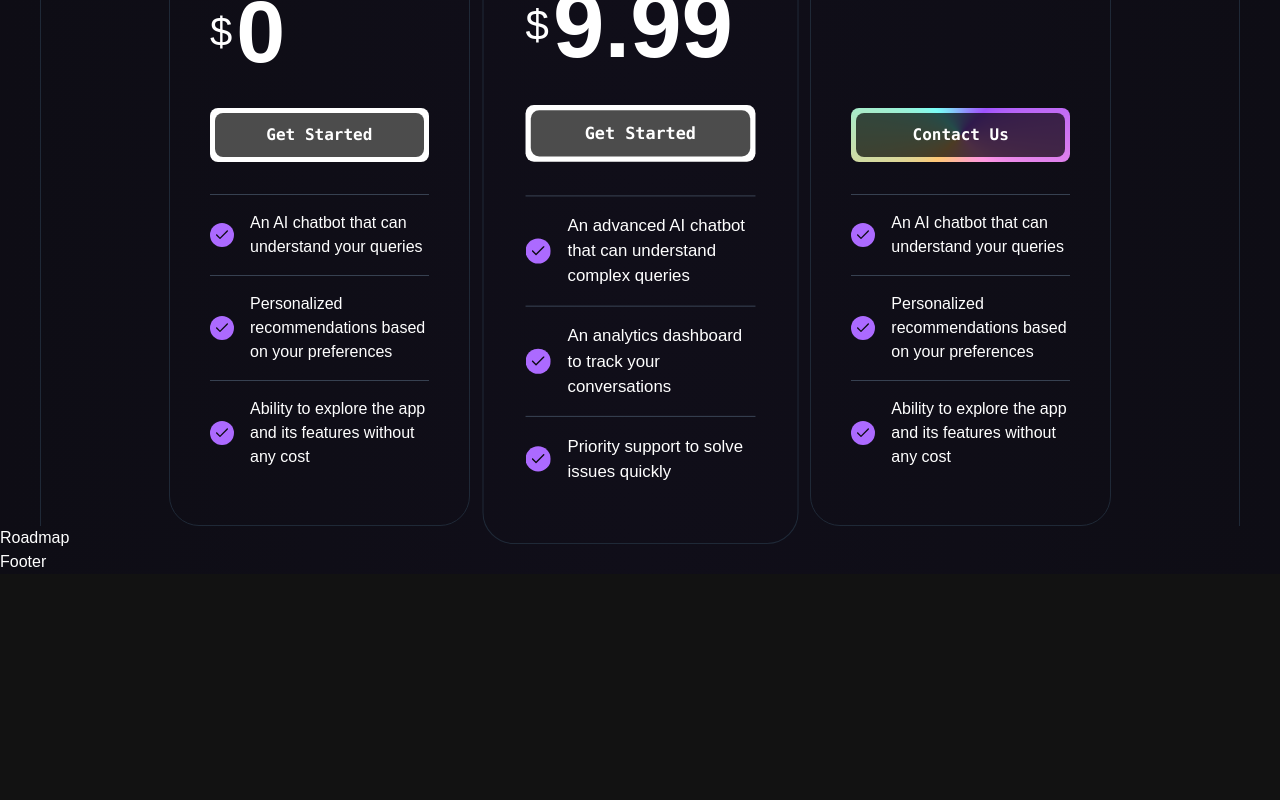
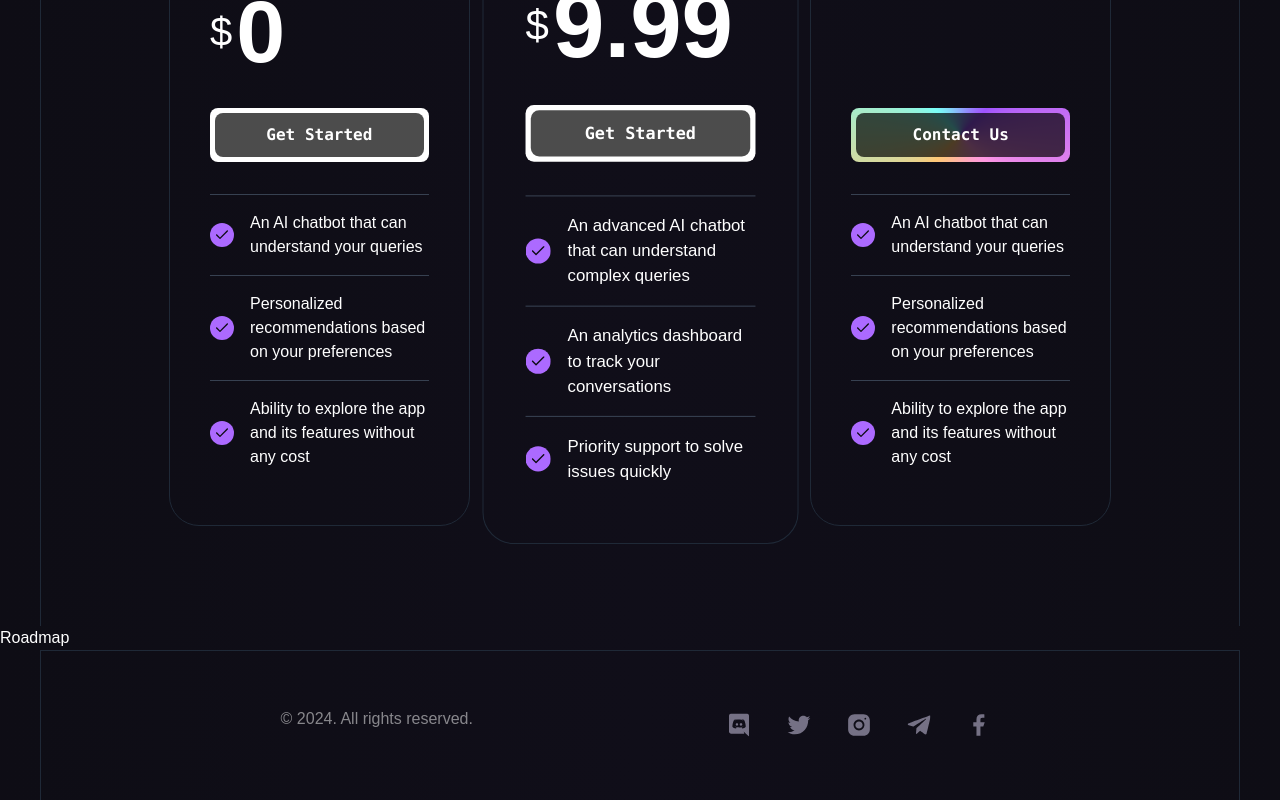
Before and after one commit to saba-ramezani/AI-Chat-App, a React (Vite) app: page / in a window 1280 px wide. Shown: the part 6255-7055 px from the top of the page. Before the commit the page ends 6829 px from the top, so only its background shows below. Built offline with nearby package versions, Linux system fonts and the light colour scheme.

Commit message:
added and styled footer section

```diff
--- a/src/components/Footer.jsx
+++ b/src/components/Footer.jsx
@@ -1,8 +1,20 @@
 import React from 'react'
+import { socials } from '../constants'
 
 const Footer = () => {
   return (
-    <div>Footer</div>
+    <section className='sectionPadding flexCenter flex-col lg:flex-row justify-center relative items-center h-[150px]'>
+      <p className='lg:absolute lg:left-[20%] body-2 mb-3 text-n-1/50'>© 2024. All rights reserved.</p>
+      <div className='lg:absolute lg:right-[20%] flex flex-row gap-5 mt-[20px] lg:mt-0'>
+        {socials.map((item, index) => (
+          <a className=' rounded-full hover:bg-purple-200 size-[40px] justify-center items-center p-[8px] transition-all' key={item.id} href={item.url}>
+            <img src={item.iconUrl} alt={item.title}  width={24} height={24}/>
+          </a>
+        ))}
+      </div>
+
+
+    </section>
   )
 }
 
--- a/src/components/Pricing.jsx
+++ b/src/components/Pricing.jsx
@@ -52,7 +52,7 @@ const PricingCard = ({id, title, description, price, features}) => (
 
 const Pricing = () => {
   return (
-    <section className='sectionPadding flexCenter relative flex-col'>
+    <section className='sectionPadding flexCenter relative flex-col pb-[100px]'>
       <div className='relative w-full h-full justify-center items-center hidden md:block'>
         <img src={smallSphere} alt="" className='relative left-[50%] top-[50%] translate-x-[-50%] scale-50'/>
         <img src={stars} alt="" className='absolute top-0 left-0 w-full h-full' />
```
